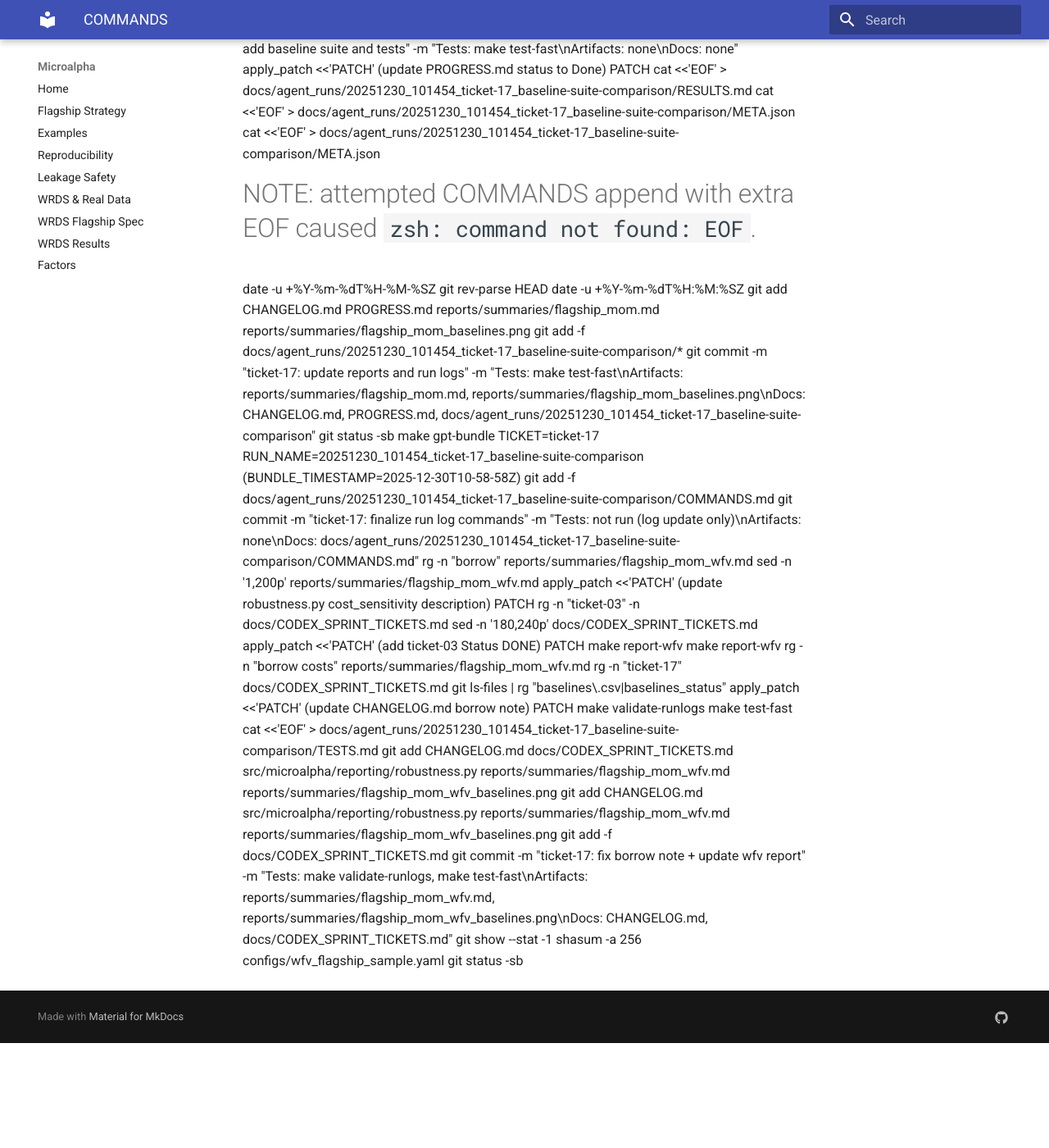
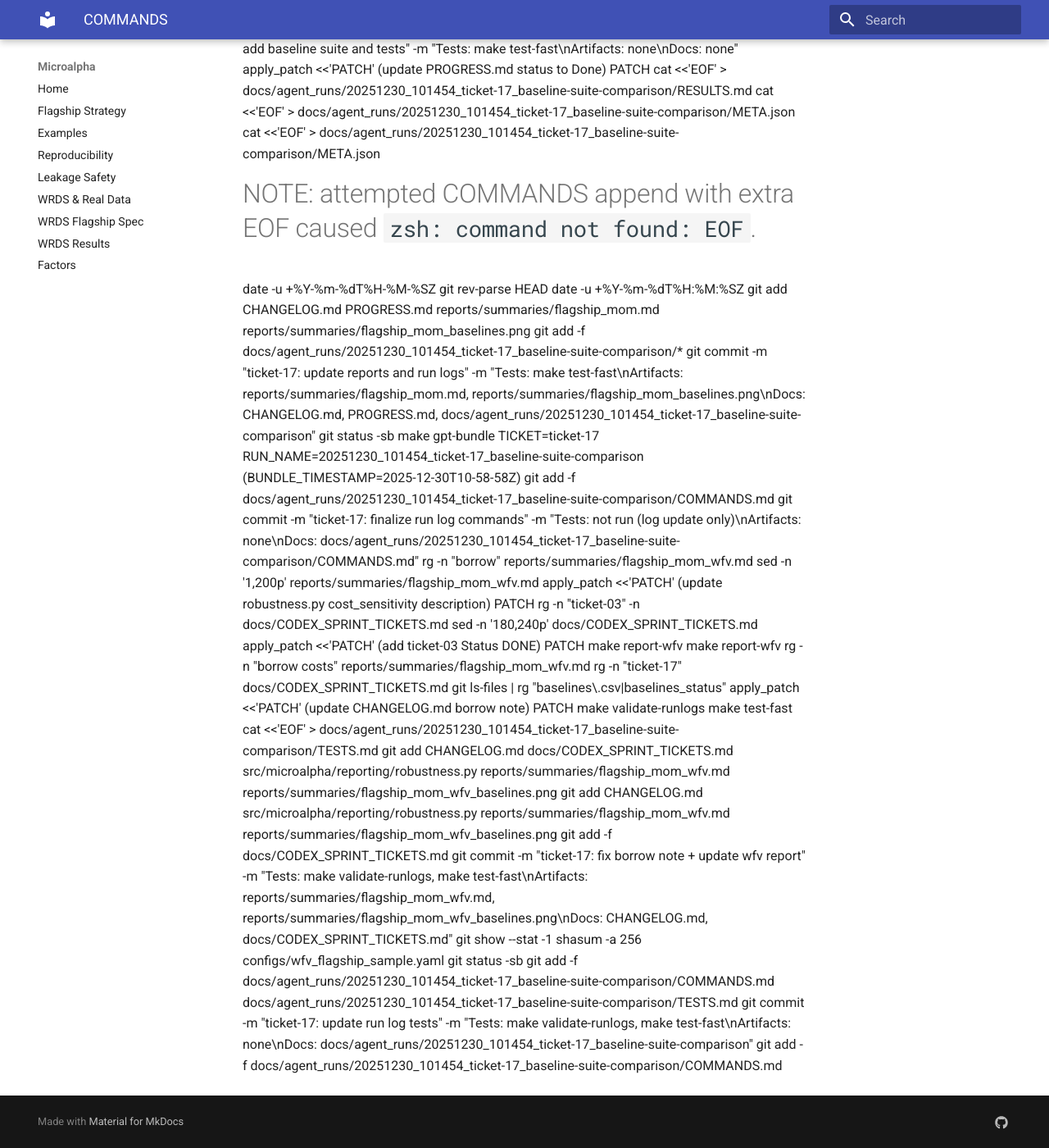
Before and after one commit to MateoBodon/microalpha, an MkDocs documentation site: the page built from docs/agent_runs/20251230_101454_ticket-17_baseline-suite-comparison/COMMANDS.md, in a window 1280 px wide and 1400 px high, scrolled down 2449 px. Shown: the whole window at 82% size. Built offline with MkDocs 1.6.1 and Material for MkDocs 9.7.7, drawn with Linux system fonts in a browser that asks for light colours; before the commit the page ends 3721 px from its top, so only the background shows below that.

Commit message:
ticket-17: update run log commands
Tests: not run (log update only)
Artifacts: none
Docs: docs/agent_runs/20251230_101454_ticket-17_baseline-suite-comparison/COMMANDS.md

```diff
--- a/docs/agent_runs/20251230_101454_ticket-17_baseline-suite-comparison/COMMANDS.md
+++ b/docs/agent_runs/20251230_101454_ticket-17_baseline-suite-comparison/COMMANDS.md
@@ -203,3 +203,6 @@ git commit -m "ticket-17: fix borrow note + update wfv report" -m "Tests: make v
 git show --stat -1
 shasum -a 256 configs/wfv_flagship_sample.yaml
 git status -sb
+git add -f docs/agent_runs/20251230_101454_ticket-17_baseline-suite-comparison/COMMANDS.md docs/agent_runs/20251230_101454_ticket-17_baseline-suite-comparison/TESTS.md
+git commit -m "ticket-17: update run log tests" -m "Tests: make validate-runlogs, make test-fast\nArtifacts: none\nDocs: docs/agent_runs/20251230_101454_ticket-17_baseline-suite-comparison"
+git add -f docs/agent_runs/20251230_101454_ticket-17_baseline-suite-comparison/COMMANDS.md
```
